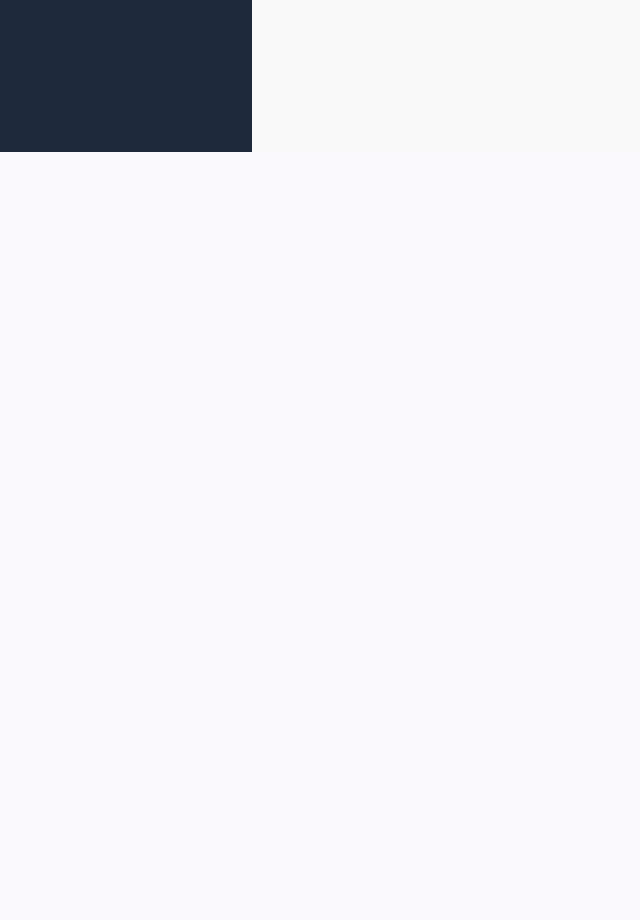
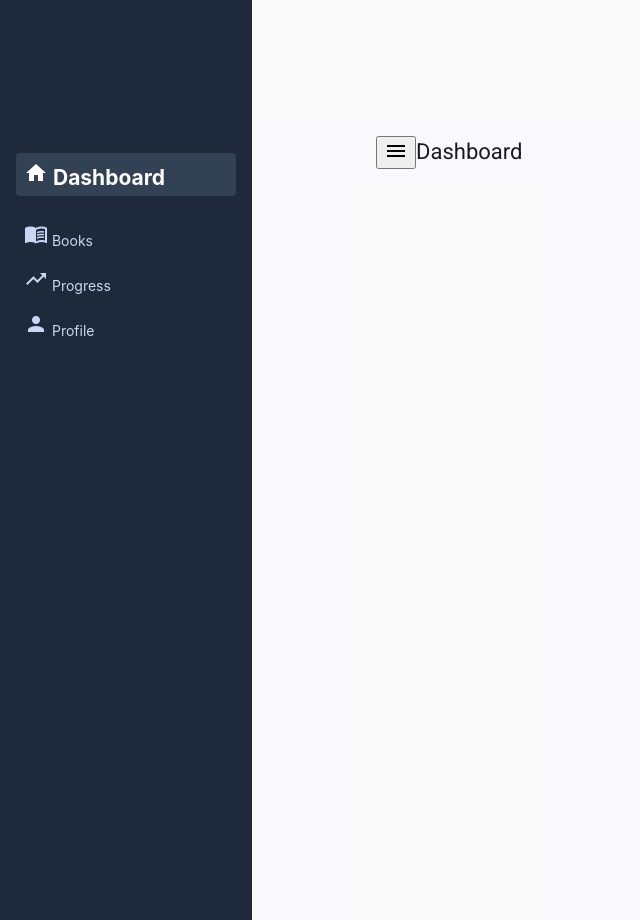
Before and after one commit to atikahadzman/book-frontend, an Angular app: page / in a window 1280 px wide. Shown: the part 680-1600 px from the top of the page, without its empty margins (0-640 px from the left). Before the commit the page ends 832 px from the top, so only its background shows below. Built offline with nearby package versions, Linux system fonts and the light colour scheme.

Commit message:
fixed menu list

```diff
--- a/src/app/app.component.css
+++ b/src/app/app.component.css
@@ -182,4 +182,8 @@ main {
         background: var(--red-to-pink-to-purple-horizontal-gradient);
         margin-block: 1.5rem;
     }
+
+    mat-sidenav {
+        width: 220px;
+    }
 }
--- a/src/app/app.component.html
+++ b/src/app/app.component.html
@@ -14,3 +14,26 @@
     <router-outlet></router-outlet>
   </main>
 </div>
+
+<mat-sidenav-container class="layout">
+  <mat-sidenav
+    #drawer
+    [mode]="collapsed ? 'over' : 'side'"
+    [opened]="!collapsed"
+    class="sidebar">
+    <app-sidebar></app-sidebar>
+  </mat-sidenav>
+  <mat-sidenav-content>
+    <mat-toolbar color="primary">
+      <button mat-icon-button (click)="collapsed = !collapsed">
+        <mat-icon>menu</mat-icon>
+      </button>
+      <span class="title">Dashboard</span>
+    </mat-toolbar>
+
+    <main class="content">
+      <router-outlet></router-outlet>
+    </main>
+
+    </mat-sidenav-content>
+</mat-sidenav-container>
--- a/src/app/app.component.ts
+++ b/src/app/app.component.ts
@@ -2,6 +2,9 @@ import { CommonModule } from '@angular/common';
 import { Component, OnInit } from '@angular/core';
 import { RouterOutlet } from '@angular/router';
 import { SidebarComponent } from './layout/sidebar/sidebar.component';
+import { MatSidenavModule } from '@angular/material/sidenav';
+import { MatToolbarModule } from '@angular/material/toolbar';
+import { MatIconModule } from '@angular/material/icon';
 import { BookService } from './services/book.service';
 import { Book } from './models/books';
 import { ProfileService } from './services/profile.service';
@@ -10,11 +13,20 @@ import { Profile } from './models/profile';
 @Component({
   selector: 'app-root',
   standalone: true,
-  imports: [CommonModule, SidebarComponent, RouterOutlet],
+  imports: [
+    CommonModule,
+    SidebarComponent,
+    RouterOutlet,
+    MatSidenavModule,
+    MatToolbarModule,
+    MatIconModule
+  ],
   templateUrl: './app.component.html',
   styleUrl: './app.component.css'
 })
-export class AppComponent {}
+export class AppComponent {
+  collapsed = false;
+}
 
 // @Component({
 //   selector: 'app-root',
--- a/src/app/layout/sidebar/sidebar.component.html
+++ b/src/app/layout/sidebar/sidebar.component.html
@@ -2,11 +2,21 @@
     <nav>
     <h2>
         <a routerLink="/" routerLinkActive="active">
-        Dashboard
+            <mat-icon>home</mat-icon>
+            <span> Dashboard </span>
         </a>
     </h2>
-    <a routerLink="/profile" routerLinkActive="active">Profile</a>
-    <a routerLink="/books" routerLinkActive="active">Books List</a>
-    <a routerLink="/progress" routerLinkActive="active">Progress</a>
+    <a routerLink="/books" routerLinkActive="active">
+        <mat-icon>menu_book</mat-icon>
+        <span> Books </span>
+    </a>
+    <a routerLink="/progress" routerLinkActive="active">
+        <mat-icon>trending_up</mat-icon>
+        <span> Progress </span>
+    </a>
+    <a routerLink="/profile" routerLinkActive="active">
+        <mat-icon>person</mat-icon>
+        <span> Profile </span>
+    </a>
     </nav>
 </aside>
```
Also changed, not shown: src/app/layout/sidebar/sidebar.component.ts (+7 -1 lines).
